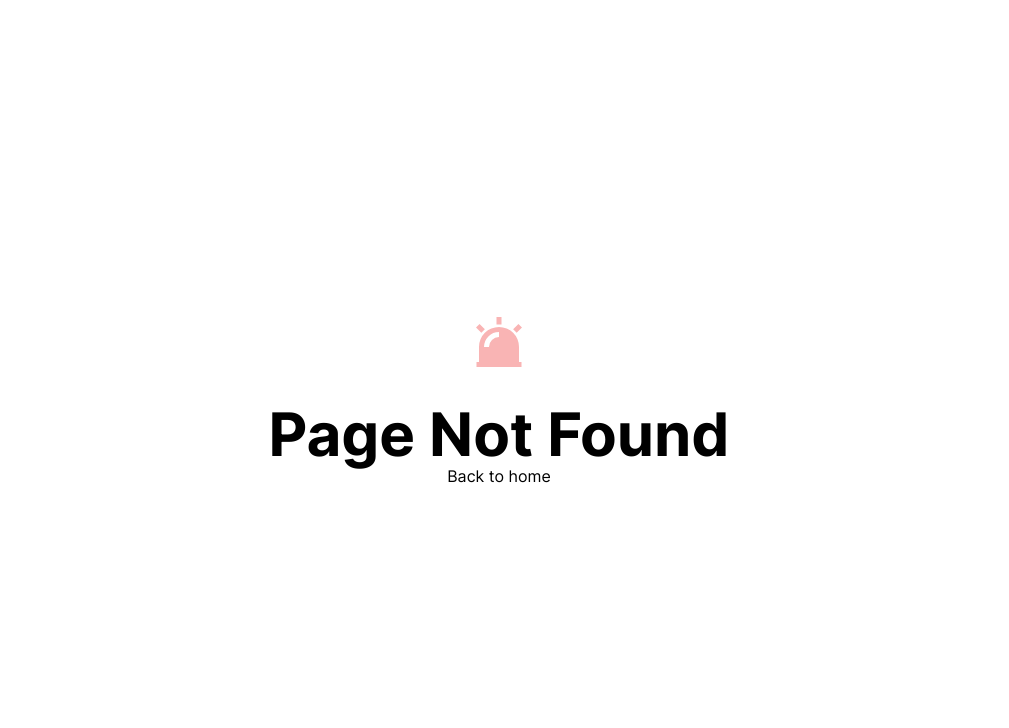
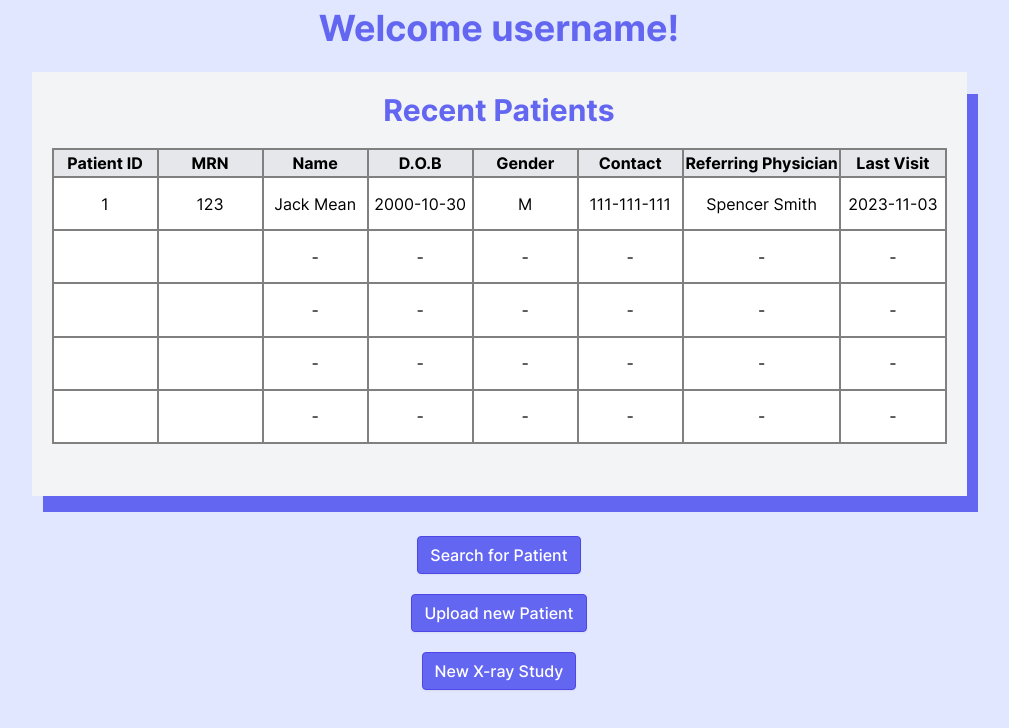
Before and after one commit to tusharagg1/chest-x-ray-ai, a Next.js app in the folder src/frontend/: page /Main in a window 1280 px wide. Before the commit this address had no page. Shown: the top 728 px of the page, without its empty margins (141-1150 px from the left). Built offline with nearby package versions, Linux system fonts and the light colour scheme.

Commit message:
feat: add welcome page with recent data accessed

```diff
--- /dev/null
+++ b/src/frontend/src/app/Main/page.tsx
@@ -0,0 +1,198 @@
+'use client';
+
+import { ColumnDef } from "@tanstack/react-table";
+import { useMemo, useState } from "react";
+
+import Button from "@/components/buttons/Button";
+
+import Table from "@/app/Main/table";
+
+export default function MainPage() {
+    const [username, setUser] = useState('username');
+
+    function search() {
+        //search for paitent
+    }
+
+    function newUpload() {
+        //go to the upload patient data page
+    }
+
+    function newXrayStudey() {
+        //go to the x-ray study page
+    }
+
+    type Patient = {
+        PatientID : number|null
+        MRN: number|null
+        Name: string
+        DOB: string
+        Gender: string
+        Contact: string
+        ReferringP: string
+        LastVisit: string
+    }
+
+    type ColumnDefinitionType<T, K extends keyof T> = {
+        key: K;
+        header: string;
+        width?: number|string;
+    }
+
+    const cols: ColumnDefinitionType<Patient, keyof Patient>[] = [
+        {
+            key: 'PatientID',
+            header: 'Patient ID',
+        },
+        {
+            key: 'MRN',
+            header: 'MRN'
+        },
+        {
+            key: 'Name',
+            header: 'Name'
+        },
+        {
+            key: 'DOB',
+            header: 'D.O.B'
+        },
+        {
+            key: 'Gender',
+            header: 'Gender'
+        },
+        {
+            key: 'Contact',
+            header: 'Contact'
+        },
+        {
+            key: 'ReferringP',
+            header: 'Referring Physician',
+            width: '15%'
+
+        },
+        {
+            key: 'LastVisit',
+            header: 'Last Visit'
+        }
+    ]
+
+
+    // const data = () => {
+    //     const patients: Patient[] = []
+    //     //example patient
+    //     patients.push({
+    //         PatientID: 1,
+    //         MRN: 123,
+    //         Name: "Jack Mean",
+    //         DOB: new Date('2000-10-30'),
+    //         Gender: "M",
+    //         Contact: "111-111-111",
+    //         ReferringP: "Spencer Smith",
+    //         LastVisit: new Date('2023-11-03')
+    //     })
+
+    //     return patients;
+    // }
+
+    const data: Patient[] = [
+        {
+            PatientID: 1,
+            MRN: 123,
+            Name: "Jack Mean",
+            DOB: '2000-10-30',
+            Gender: "M",
+            Contact: "111-111-111",
+            ReferringP: "Spencer Smith",
+            LastVisit: '2023-11-03'
+        }, {
+            PatientID: null,
+            MRN: null,
+            Name: "-",
+            DOB: '-',
+            Gender: "-",
+            Contact: "-",
+            ReferringP: "-",
+            LastVisit: '-'
+        },
+        {
+            PatientID: null,
+            MRN: null,
+            Name: "-",
+            DOB: '-',
+            Gender: "-",
+            Contact: "-",
+            ReferringP: "-",
+            LastVisit: '-'
+        },
+        {
+            PatientID: null,
+            MRN: null,
+            Name: "-",
+            DOB: '-',
+            Gender: "-",
+            Contact: "-",
+            ReferringP: "-",
+            LastVisit: '-'
+        },
+        {
+            PatientID: null,
+            MRN: null,
+            Name: "-",
+            DOB: '-',
+            Gender: "-",
+            Contact: "-",
+            ReferringP: "-",
+            LastVisit: '-'
+        }
+
+    ]
+
+
+    return (
+        <main className='bg-indigo-100 min-h-screen'>
+            <header className='mb-2 justify-center text-center' >
+                <h1 className='py-2 text-m text-indigo-500 ' >Welcome {username}!</h1>
+            </header>
+            <div className='py-2 layout relative flex min-h-screen flex-col items-center text-center gap-5'>
+                    <div className='bg-gray-100 p-5 gap-2 px-5' style={{width: "85%", height : '53vh', zIndex: '5'}}>
+                        <h2 className='text-indigo-500 mb-5'>Recent Patients</h2>
+                        <div className="flex items-center text-center justify-center">
+                            <Table data={data} columns={cols} />
+                        </div>
+                    </div>
+                    <div style={{paddingLeft: '2%', paddingTop: '2%', position: 'absolute', zIndex: '3', "width" : "87%", "height" : "55%"}}>
+                        <div className='bg-indigo-500 ' style={{"width" : "100%", "height" : "100%"}}></div>
+                    </div>
+                <Button
+                    onClick={search}
+                    variant='primary'
+                    size='base'
+                    className="mt-5"
+                    //style={{'width' : '22%', 'textAlign' : 'center'}}
+                    //isLoading={loading}
+                >
+                Search for Patient
+                </Button>
+                <Button
+                    onClick={newUpload}
+                    variant='primary'
+                    size='base'
+                    // style={{'width' : '22%'}}
+                >
+                Upload new Patient
+                </Button>
+                <Button
+                    onClick={newXrayStudey}
+                    variant='primary'
+                    size='base'
+                    // style={{'width' : '22%'}}
+                >
+                New X-ray Study
+                </Button>
+            </div>
+
+        </main>
+
+    )
+
+}
--- /dev/null
+++ b/src/frontend/src/app/Main/table.tsx
@@ -0,0 +1,99 @@
+//cite: https://www.bekk.christmas/post/2020/22/create-a-generic-table-with-react-and-typescript
+
+type ColumnDefinitionType<T, K extends keyof T> = {
+    key: K;
+    header: string;
+    width?: number|string;
+}
+
+type TableProps<T, K extends keyof T> = {
+    data: Array<T>;
+    columns: Array<ColumnDefinitionType<T, K>>;
+}
+
+const Tstyle = {
+    borderCollapse: 'collapse',
+    width: '80vw',
+    height: '37vh'
+} as const
+
+
+const Table = <T, K extends keyof T>({ data, columns }: TableProps<T, K>): JSX.Element => {
+    return (
+      <table style={Tstyle}>
+        <TableHeader columns={columns} />
+        <TableRows
+          data={data}
+          columns={columns}
+        />
+      </table>
+    );
+  };
+
+  type TableHeaderProps<T, K extends keyof T> = {
+    columns: Array<ColumnDefinitionType<T, K>>;
+  }
+
+  const TableHeader = <T, K extends keyof T>({ columns }: TableHeaderProps<T, K>): JSX.Element => {
+    const headers = columns.map((column, index) => {
+      const style = {
+        width: column.width ?? '10%', // 100 is our default value if width is not defined
+        borderBottom: '2px solid black',
+        border: '2px solid gray',
+        backgroundColor: 'rgb(229, 231, 235)',
+        fontsize: '10',
+        height: '20%'
+      };
+
+      return (
+        <th
+          key={`headCell-${index}`}
+          style={style}
+        >
+          {column.header}
+        </th>
+      );
+    });
+
+    return (
+      <thead>
+        <tr>{headers}</tr>
+      </thead>
+    );
+  };
+
+  type TableRowsProps<T, K extends keyof T> = {
+    data: Array<T>;
+    columns: Array<ColumnDefinitionType<T, K>>;
+  }
+
+  const Sstyle = {
+    border: '2px solid gray',
+    backgroundColor: 'white',
+    height: '6vh'
+  }
+
+  const TableRows = <T, K extends keyof T>({ data, columns }: TableRowsProps<T, K>): JSX.Element => {
+    const rows = data.map((row, index) => {
+      return (
+        <tr key={`row-${index}`}>
+          {columns.map((column, index2) => {
+            return (
+              <td key={`cell-${index2}`} style={Sstyle}>
+                {row[column.key]}
+              </td>
+            );
+          }
+          )}
+        </tr>
+      );
+    });
+
+    return (
+      <tbody>
+        {rows}
+      </tbody>
+    );
+  };
+
+  export default Table
```
